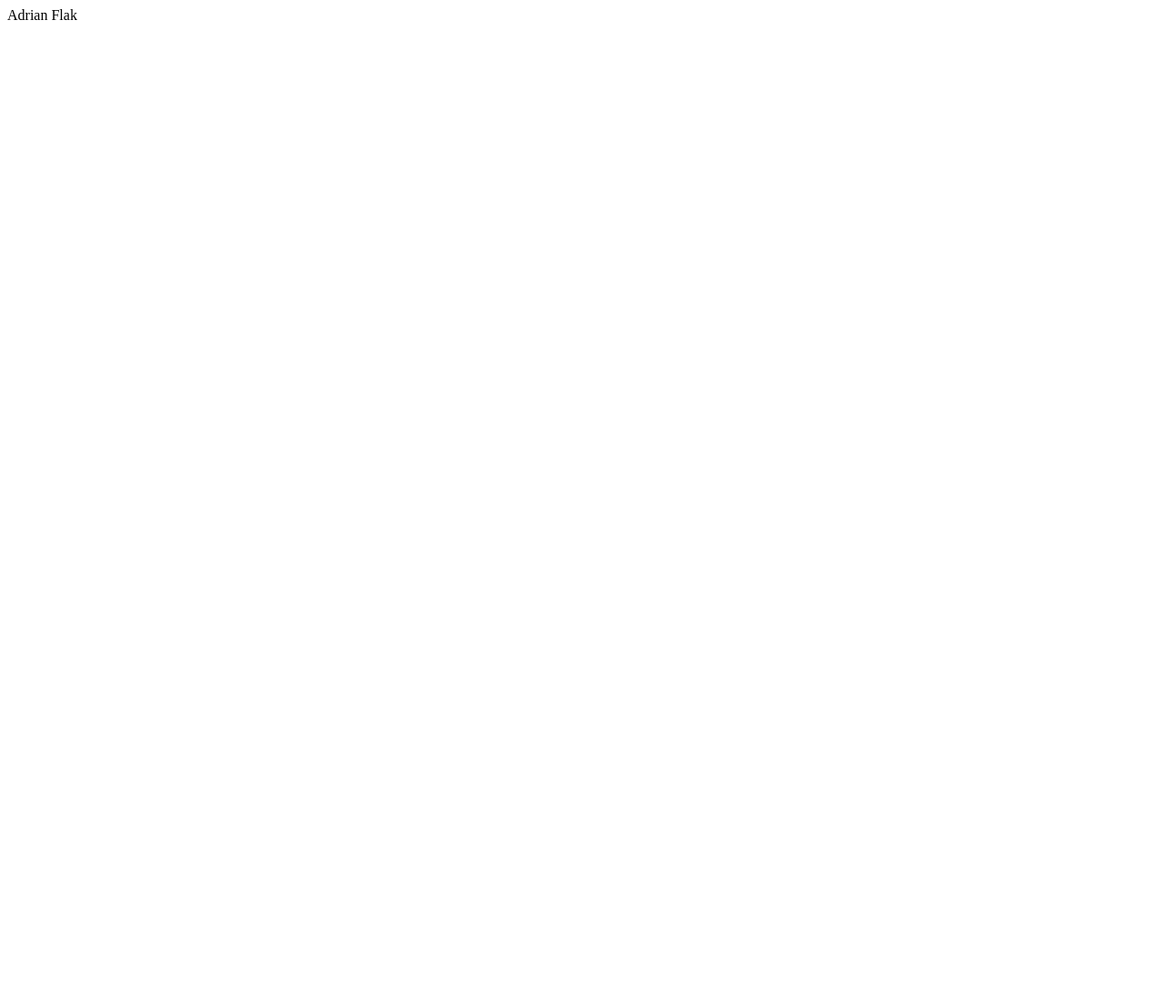
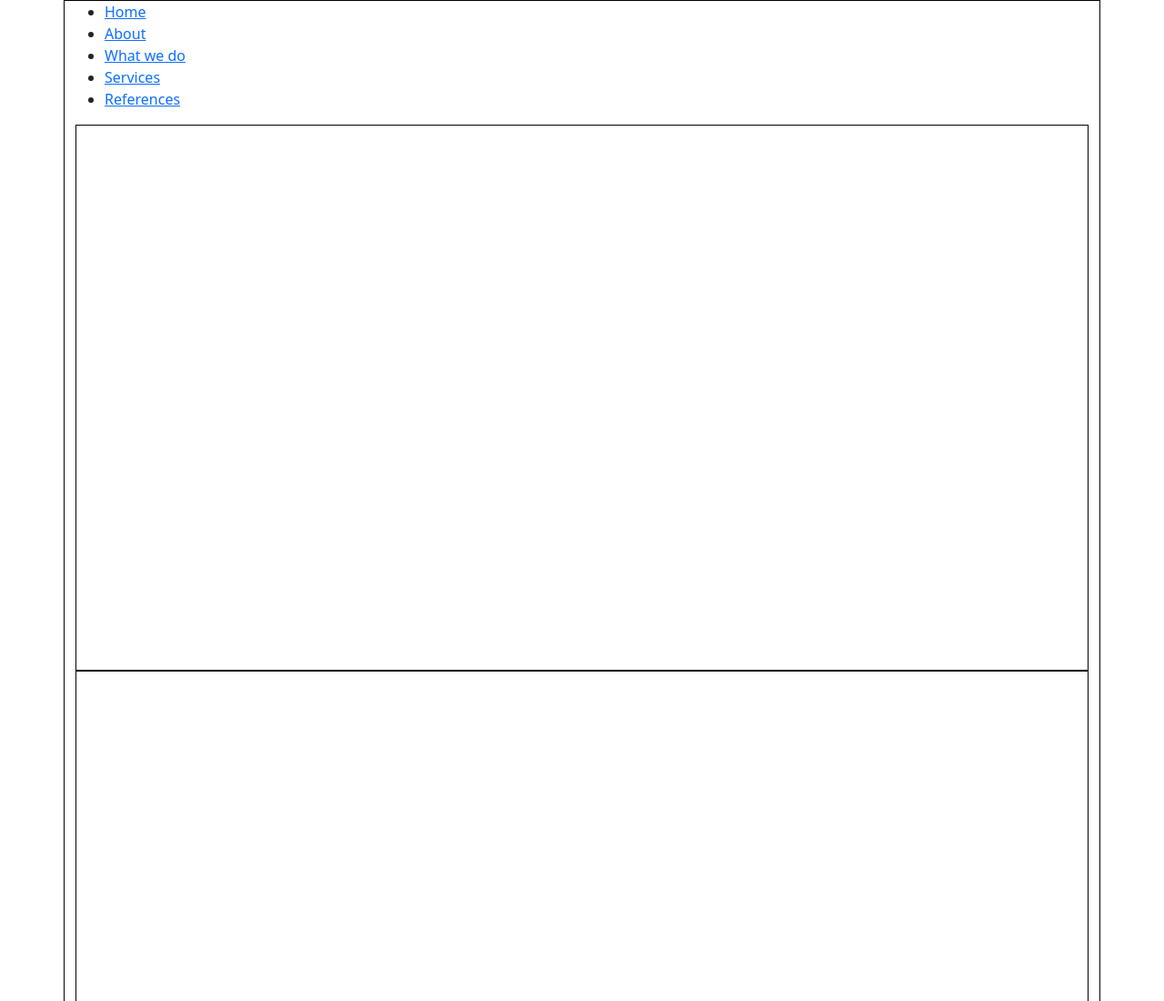
Before and after one commit to adrianflak/onepage_adrianflak, a website: page index.html in a window 1280 px wide. Shown: the top 1100 px of the page at 91% size. Before the commit the page ends 800 px from the top, so only its background shows below. Drawn offline with Linux system fonts and the light colour scheme.

Commit message:
bootstrap

```diff
--- a/index.html
+++ b/index.html
@@ -4,8 +4,33 @@
     <meta charset="UTF-8">
     <meta name="viewport" content="width=device-width, initial-scale=1.0">
     <title>Document</title>
+    <link rel="stylesheet" href="dist/css/style.css">
 </head>
-<body>
-    Adrian Flak
+<body id="#home">
+    <div class="container-xl border">
+        <header class="col-12 header">
+            <nav class="main-menu">
+                <ul class="main-menu-inner">
+                    <li class="main-menu-item"><a href="#home">Home</a></li>
+                    <li class="main-menu-item"><a href="#about">About</a></li>
+                    <li class="main-menu-item"><a href="#whatwedo">What we do</a></li>
+                    <li class="main-menu-item"><a href="#services">Services</a></li>
+                    <li class="main-menu-item"><a href="#references">References</a></li>
+                </ul>
+            </nav>
+        </header>
+        <main class="content">
+            <div class="section about border" id="about"></div>
+            <div class="section whatwedo border" id="whatwedo"></div>
+            <div class="section services border" id="services"></div>
+            <div class="section references border" id="references"></div>
+            <div class="section"></div>
+            <div class="section"></div>
+        </main>
+        <footer class="footer">
+
+        </footer>
+    </div>
+    <script src="src/assets/js/script.js"></script>
 </body>
 </html>
--- /dev/null
+++ b/package.json
@@ -0,0 +1,5 @@
+{
+  "dependencies": {
+    "bootstrap": "^5.3.1"
+  }
+}
--- /dev/null
+++ b/src/assets/scss/_bootstrap.scss
@@ -0,0 +1,52 @@
+@import "../../../node_modules/bootstrap/scss/mixins/banner";
+@include bsBanner("");
+
+
+// scss-docs-start import-stack
+// Configuration
+@import "../../../node_modules/bootstrap/scss/functions";
+@import "../../../node_modules/bootstrap/scss/variables";
+@import "../../../node_modules/bootstrap/scss/variables-dark";
+@import "../../../node_modules/bootstrap/scss/maps";
+@import "../../../node_modules/bootstrap/scss/mixins";
+@import "../../../node_modules/bootstrap/scss/utilities";
+
+// Layout & components
+@import "../../../node_modules/bootstrap/scss/root";
+@import "../../../node_modules/bootstrap/scss/reboot";
+@import "../../../node_modules/bootstrap/scss/type";
+@import "../../../node_modules/bootstrap/scss/images";
+@import "../../../node_modules/bootstrap/scss/containers";
+@import "../../../node_modules/bootstrap/scss/grid";
+@import "../../../node_modules/bootstrap/scss/tables";
+@import "../../../node_modules/bootstrap/scss/forms";
+// @import "../../../node_modules/bootstrap/scss/buttons";
+// @import "../../../node_modules/bootstrap/scss/transitions";
+// @import "../../../node_modules/bootstrap/scss/dropdown";
+// @import "../../../node_modules/bootstrap/scss/button-group";
+// @import "../../../node_modules/bootstrap/scss/nav";
+// @import "../../../node_modules/bootstrap/scss/navbar";
+// @import "../../../node_modules/bootstrap/scss/card";
+// @import "../../../node_modules/bootstrap/scss/accordion";
+// @import "../../../node_modules/bootstrap/scss/breadcrumb";
+// @import "../../../node_modules/bootstrap/scss/pagination";
+// @import "../../../node_modules/bootstrap/scss/badge";
+// @import "../../../node_modules/bootstrap/scss/alert";
+// @import "../../../node_modules/bootstrap/scss/progress";
+// @import "../../../node_modules/bootstrap/scss/list-group";
+// @import "../../../node_modules/bootstrap/scss/close";
+// @import "../../../node_modules/bootstrap/scss/toasts";
+// @import "../../../node_modules/bootstrap/scss/modal";
+// @import "../../../node_modules/bootstrap/scss/tooltip";
+// @import "../../../node_modules/bootstrap/scss/popover";
+// @import "../../../node_modules/bootstrap/scss/carousel";
+// @import "../../../node_modules/bootstrap/scss/spinners";
+// @import "../../../node_modules/bootstrap/scss/offcanvas";
+// @import "../../../node_modules/bootstrap/scss/placeholders";
+
+// // Helpers
+// @import "../../../node_modules/bootstrap/scss/helpers";
+
+// // Utilities
+// @import "../../../node_modules/bootstrap/scss/utilities/api";
+// // scss-docs-end import-stack
--- /dev/null
+++ b/src/assets/scss/_custom.scss
@@ -0,0 +1,8 @@
+.border,
+.section {
+    border: 1px solid #000;
+}
+
+.section {
+    min-height: 600px;
+}
--- a/src/assets/scss/style.scss
+++ b/src/assets/scss/style.scss
@@ -0,0 +1,2 @@
+@import 'bootstrap';
+@import 'custom';
```
Also changed, not shown: dist/css/style.css (added), 3 other files.
